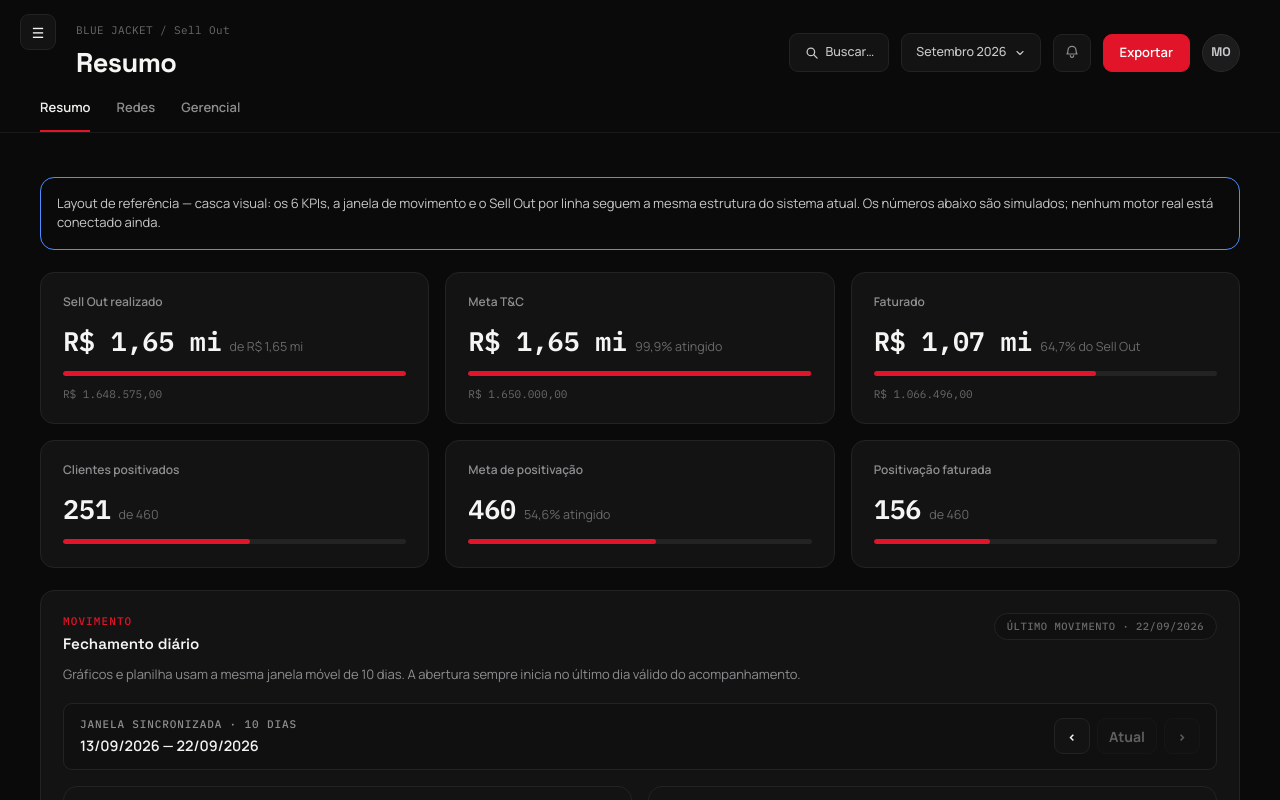
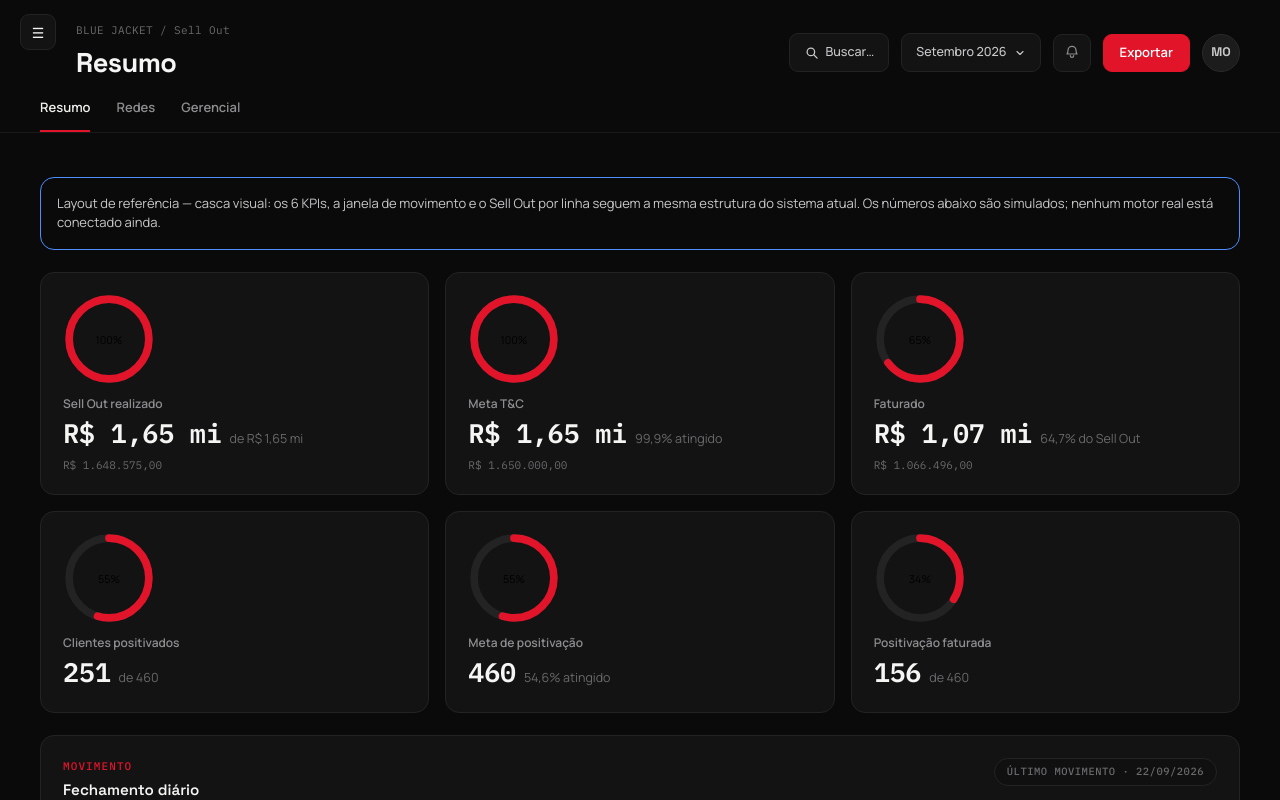
Before and after one commit to luisfernandotriunfante-bit/blue_jacket_v2, a React (Vite) app: page / in a window 1280 px wide. Shown: the top 800 px of the page. Built offline with nearby package versions, Linux system fonts and the light colour scheme.

Commit message:
Add KpiRing component for circular progress display

```diff
--- a/src/components/Panel.tsx
+++ b/src/components/Panel.tsx
@@ -37,11 +37,38 @@ export function PanelSectionHeader({ eyebrow, title, description, action }: {
   );
 }
 
-// Matches the "Painel PEX" KPI card model exactly: label row (with an
-// optional attention badge), a big mono value with an inline muted
-// suffix baseline-aligned next to it, an optional thin progress bar
-// (no text riding on it — the suffix already carries that), and an
-// optional small caption underneath for the precise figure.
+// Radial ring, ported 1:1 from the "Painel PEX" reference's theme-progress
+// cards: a 92px SVG donut (r=52, stroke-width 10, round cap) with the
+// percentage set in mono text at its center.
+const RING_R = 52;
+const RING_CIRCUMFERENCE = 2 * Math.PI * RING_R;
+
+function KpiRing({ progress }: { progress: number | null }) {
+  const safe = progress == null ? null : Math.max(0, Math.min(1, progress));
+  const dash = safe == null ? 0 : safe * RING_CIRCUMFERENCE;
+  const label = safe == null ? '—' : `${Math.round(safe * 100)}%`;
+  return (
+    <svg width="92" height="92" viewBox="0 0 120 120" className="panel-kpi-ring" aria-hidden="true">
+      <circle cx="60" cy="60" r={RING_R} fill="none" stroke="var(--bj-border)" strokeWidth="10" />
+      <circle
+        cx="60"
+        cy="60"
+        r={RING_R}
+        fill="none"
+        stroke="var(--bj-red)"
+        strokeWidth="10"
+        strokeLinecap="round"
+        strokeDasharray={`${dash.toFixed(1)} ${RING_CIRCUMFERENCE.toFixed(1)}`}
+        transform="rotate(-90 60 60)"
+      />
+      <text x="60" y="67" textAnchor="middle" className="panel-kpi-ring-label">{label}</text>
+    </svg>
+  );
+}
+
+// Matches the "Painel PEX" KPI card model exactly: a circular progress
+// ring on the left (percentage set inside it, like the reference's theme
+// cards) with the label, value and caption text beside it on the right.
 export type PanelKpiProps = {
   label: string;
   value: ReactNode;
@@ -54,9 +81,10 @@ export type PanelKpiProps = {
 
 export function PanelKpi({ label, value, suffix, caption, progress, tone = 'default', badge }: PanelKpiProps) {
   const hasProgress = progress !== undefined;
-  const safeProgress = progress == null ? null : Math.max(0, Math.min(1, progress));
   return (
     <div className="panel-kpi" data-tone={tone}>
+      {hasProgress ? <KpiRing progress={progress} /> : null}
+      <div className="panel-kpi-body">
         <div className="panel-kpi-top">
           <span className="panel-kpi-label">{label}</span>
           {badge ? <span className="panel-kpi-badge">{badge}</span> : null}
@@ -65,12 +93,8 @@ export function PanelKpi({ label, value, suffix, caption, progress, tone = 'defa
           <span className="panel-kpi-value">{value}</span>
           {suffix ? <span className="panel-kpi-suffix">{suffix}</span> : null}
         </div>
-      {hasProgress ? (
-        <div className={`panel-kpi-progress${safeProgress === null ? ' is-empty' : ''}`}>
-          <span style={{ width: safeProgress === null ? '0%' : `${safeProgress * 100}%` }} />
+        {caption ? <span className="panel-kpi-caption">{caption}</span> : null}
       </div>
-      ) : null}
-      {caption ? <span className="panel-kpi-caption">{caption}</span> : null}
     </div>
   );
 }
```
Lines whose indentation alone changed are shown as unchanged.
